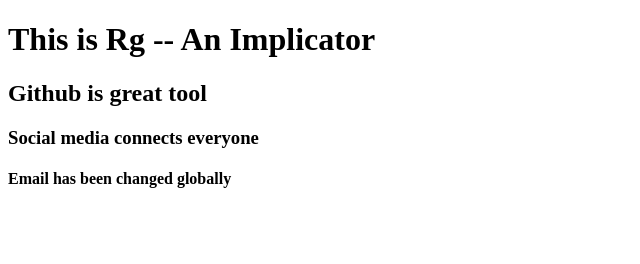
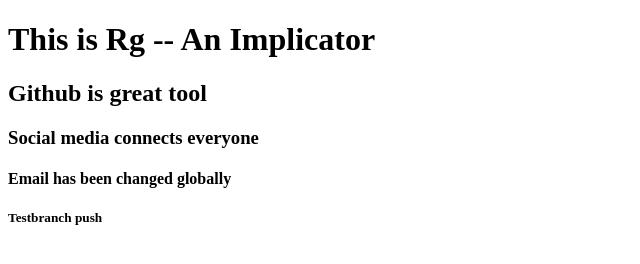
Before and after one commit to RohitGhosh7703/gitcommands, a plain HTML site: page index.html in a window 1280 px wide. Shown: the full height of the page, 0-640 px from the left. Drawn offline with Linux system fonts and the light colour scheme.

Commit message:
branch Testbranch

```diff
--- a/index.html
+++ b/index.html
@@ -10,6 +10,7 @@
     <h2>Github is great tool</h2>
     <h3>Social media connects everyone </h3>
     <h4>Email has been changed globally</h4>
+    <h5>Testbranch push</h5>
 
 </body>
 </html>
```
